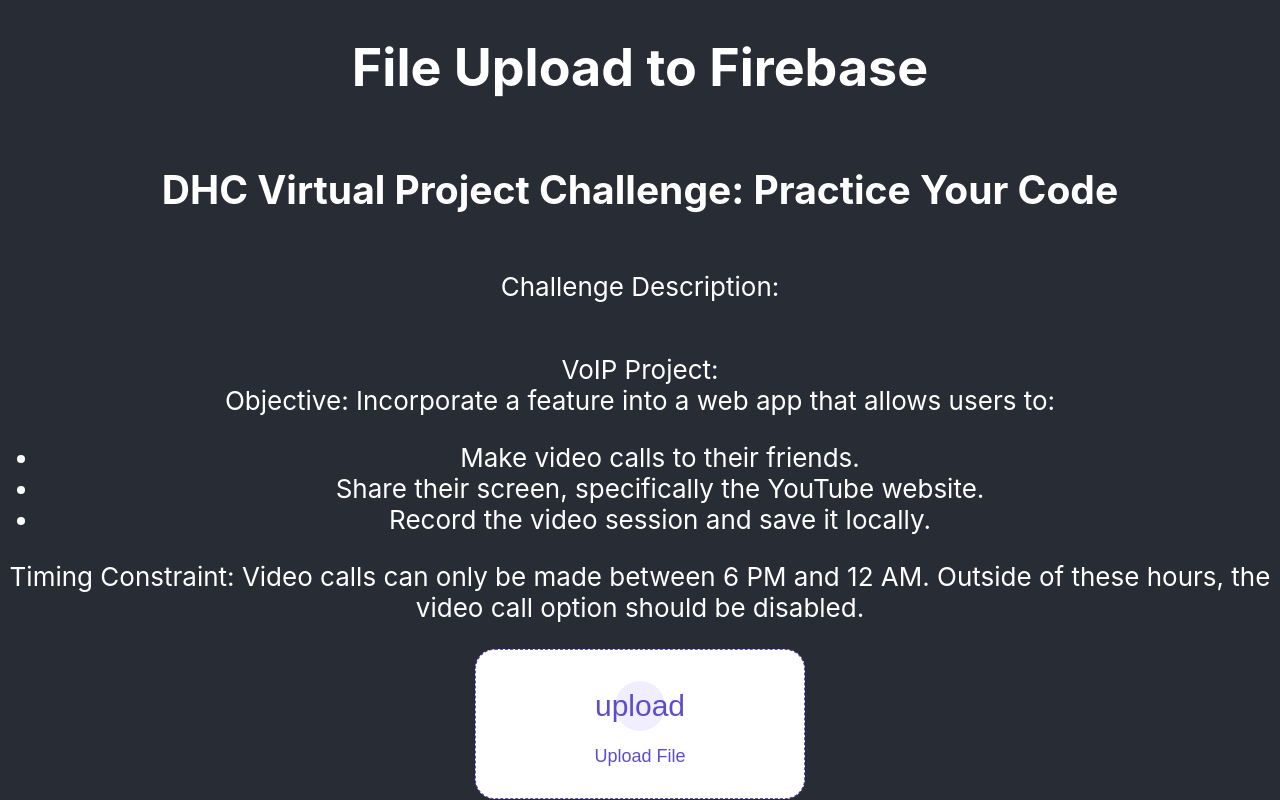
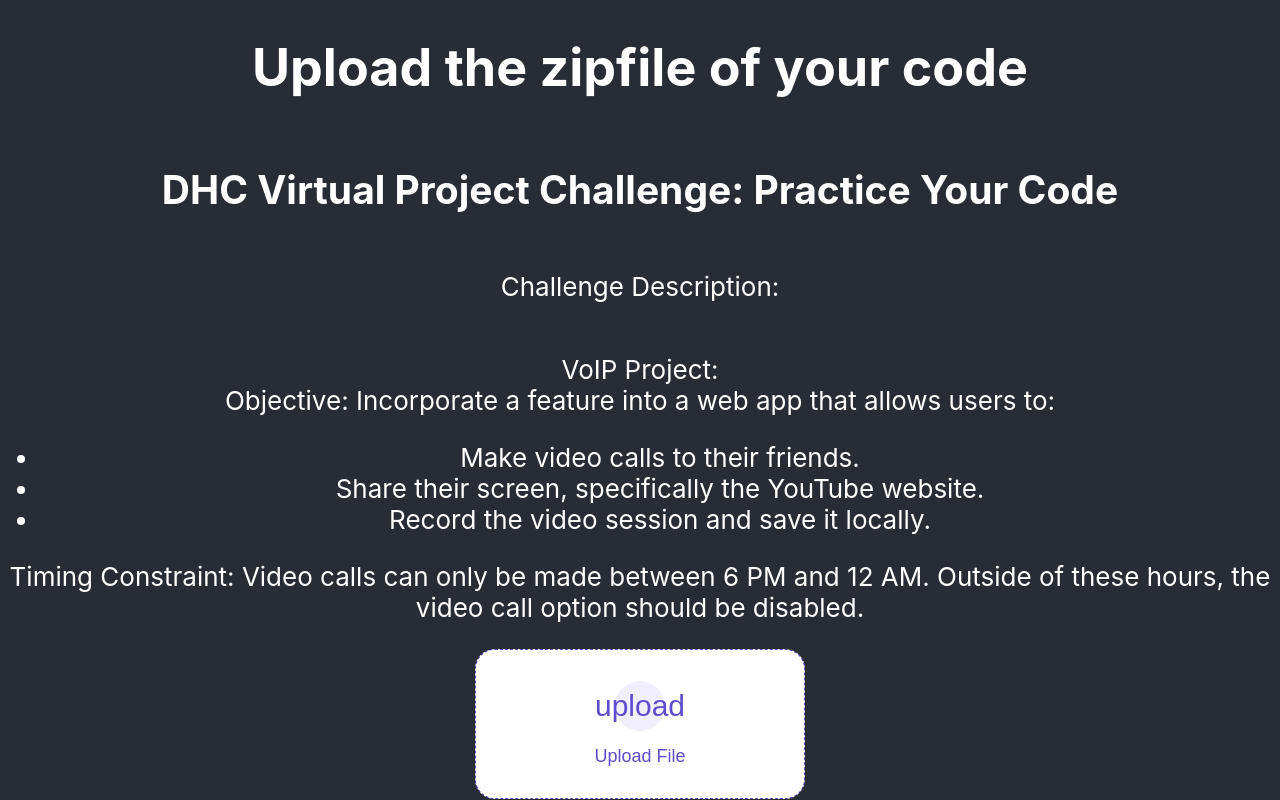
Before and after one commit to debayanpratihar/file-upload-fontend, a React (Create React App) app: page / in a window 1280 px wide. Built offline with nearby package versions, Linux system fonts and the light colour scheme.

Commit message:
fourth commit

```diff
--- a/src/App.js
+++ b/src/App.js
@@ -6,7 +6,7 @@ function App() {
   return (
     <div className="App">
       <header className="App-header">
-        <h1>File Upload to Firebase</h1>
+        <h1>Upload the zipfile of your code</h1>
         <h2>DHC Virtual Project Challenge: Practice Your Code</h2>
         <p>Challenge Description:</p>
         <p>
```
